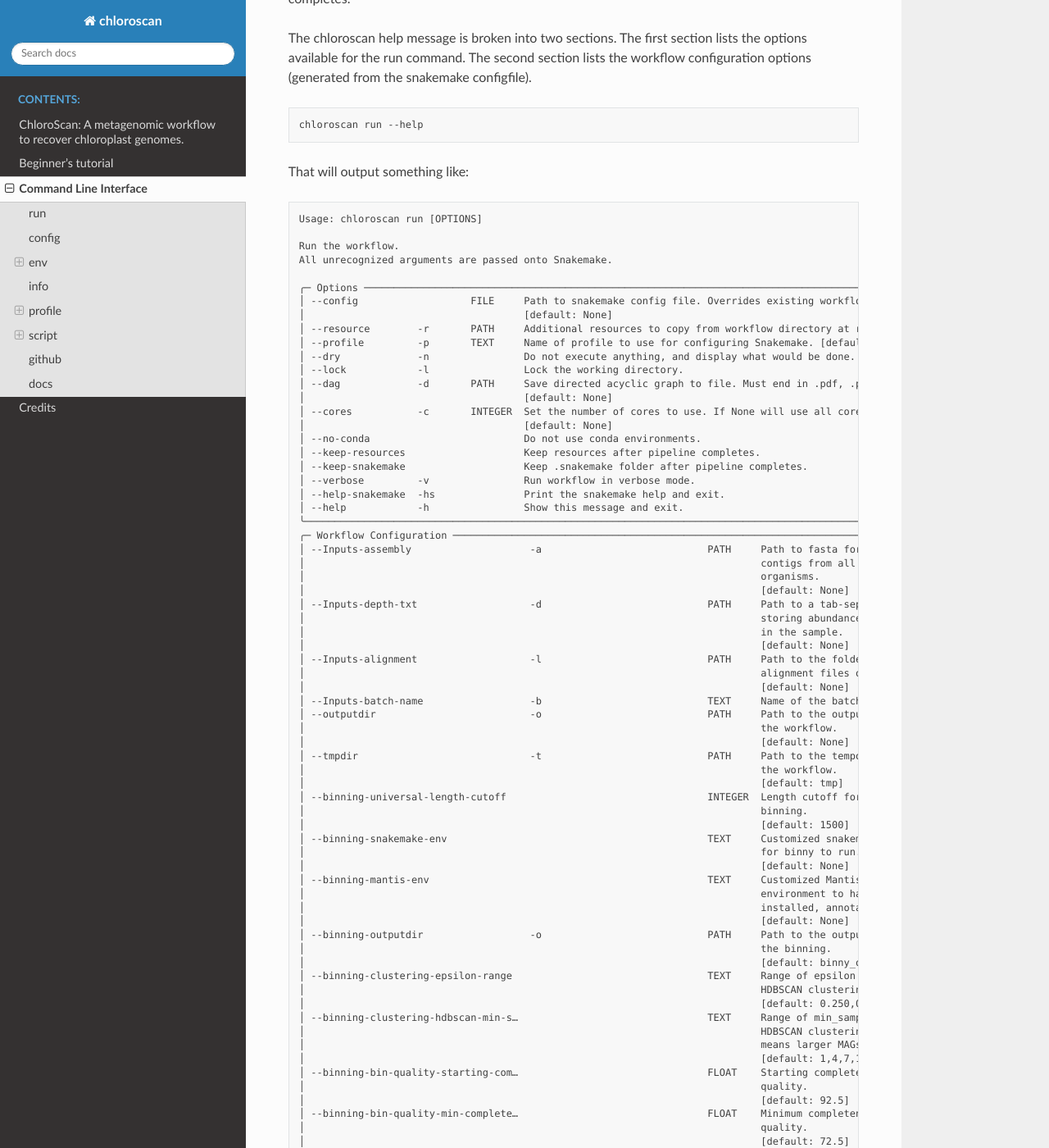
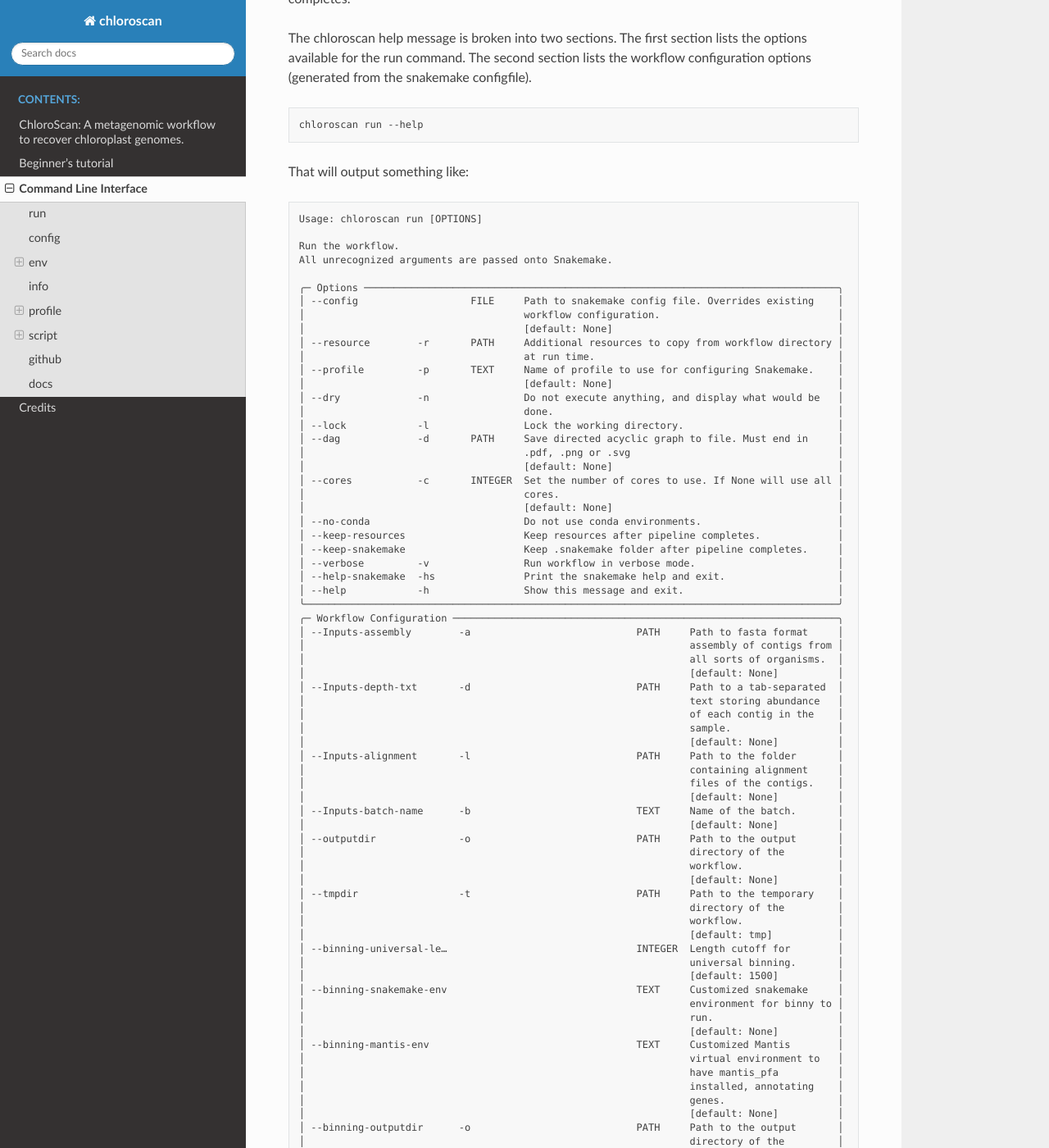
Before and after one commit to Andyargueasae/chloroscan, a Sphinx documentation site: the page built from docs/source/main/cli.rst, in a window 1280 px wide and 1400 px high, scrolled down 1585 px. Shown: the whole window at 82% size. Built offline with Sphinx 7.4.7 and the Read the Docs theme 3.1.0, drawn with Linux system fonts in a browser that asks for light colours; some of the changed text lies outside the part shown.

Commit message:
:abc: fixing spacing for help info

```diff
--- a/docs/source/main/cli.rst
+++ b/docs/source/main/cli.rst
@@ -83,96 +83,117 @@
     Run the workflow.
     All unrecognized arguments are passed onto Snakemake.
 
-    ╭─ Options ──────────────────────────────────────────────────────────────────────────────────────────────────────╮
-    │ --config                   FILE     Path to snakemake config file. Overrides existing workflow configuration.  │
-    │                                     [default: None]                                                            │
-    │ --resource        -r       PATH     Additional resources to copy from workflow directory at run time.          │
-    │ --profile         -p       TEXT     Name of profile to use for configuring Snakemake. [default: None]          │
-    │ --dry             -n                Do not execute anything, and display what would be done.                   │
-    │ --lock            -l                Lock the working directory.                                                │
-    │ --dag             -d       PATH     Save directed acyclic graph to file. Must end in .pdf, .png or .svg        │
-    │                                     [default: None]                                                            │
-    │ --cores           -c       INTEGER  Set the number of cores to use. If None will use all cores.                │
-    │                                     [default: None]                                                            │
-    │ --no-conda                          Do not use conda environments.                                             │
-    │ --keep-resources                    Keep resources after pipeline completes.                                   │
-    │ --keep-snakemake                    Keep .snakemake folder after pipeline completes.                           │
-    │ --verbose         -v                Run workflow in verbose mode.                                              │
-    │ --help-snakemake  -hs               Print the snakemake help and exit.                                         │
-    │ --help            -h                Show this message and exit.                                                │
-    ╰────────────────────────────────────────────────────────────────────────────────────────────────────────────────╯
-    ╭─ Workflow Configuration ───────────────────────────────────────────────────────────────────────────────────────╮
-    │ --Inputs-assembly                    -a                            PATH     Path to fasta format assembly of   │
-    │                                                                             contigs from all sorts of          │
-    │                                                                             organisms.                         │
-    │                                                                             [default: None]                    │
-    │ --Inputs-depth-txt                   -d                            PATH     Path to a tab-separated text       │
-    │                                                                             storing abundance of each contig   │
-    │                                                                             in the sample.                     │
-    │                                                                             [default: None]                    │
-    │ --Inputs-alignment                   -l                            PATH     Path to the folder containing      │
-    │                                                                             alignment files of the contigs.    │
-    │                                                                             [default: None]                    │
-    │ --Inputs-batch-name                  -b                            TEXT     Name of the batch. [default: None] │
-    │ --outputdir                          -o                            PATH     Path to the output directory of    │
-    │                                                                             the workflow.                      │
-    │                                                                             [default: None]                    │
-    │ --tmpdir                             -t                            PATH     Path to the temporary directory of │
-    │                                                                             the workflow.                      │
-    │                                                                             [default: tmp]                     │
-    │ --binning-universal-length-cutoff                                  INTEGER  Length cutoff for universal        │
-    │                                                                             binning.                           │
-    │                                                                             [default: 1500]                    │
-    │ --binning-snakemake-env                                            TEXT     Customized snakemake environment   │
-    │                                                                             for binny to run.                  │
-    │                                                                             [default: None]                    │
-    │ --binning-mantis-env                                               TEXT     Customized Mantis virtual          │
-    │                                                                             environment to have mantis_pfa     │
-    │                                                                             installed, annotating genes.       │
-    │                                                                             [default: None]                    │
-    │ --binning-outputdir                  -o                            PATH     Path to the output directory of    │
-    │                                                                             the binning.                       │
-    │                                                                             [default: binny_output]            │
-    │ --binning-clustering-epsilon-range                                 TEXT     Range of epsilon values for        │
-    │                                                                             HDBSCAN clustering.                │
-    │                                                                             [default: 0.250,0.000]             │
-    │ --binning-clustering-hdbscan-min-s…                                TEXT     Range of min_samples values for    │
-    │                                                                             HDBSCAN clustering, larger value   │
-    │                                                                             means larger MAGs.                 │
-    │                                                                             [default: 1,4,7,10]                │
-    │ --binning-bin-quality-starting-com…                                FLOAT    Starting completeness for bin      │
-    │                                                                             quality.                           │
-    │                                                                             [default: 92.5]                    │
-    │ --binning-bin-quality-min-complete…                                FLOAT    Minimum completeness for bin       │
-    │                                                                             quality.                           │
-    │                                                                             [default: 72.5]                    │
-    │ --binning-bin-quality-purity                                       FLOAT    Purity for bin quality.            │
-    │                                                                             [default: 95]                      │
-    │ --corgi-min-length                                                 INTEGER  Minimum length of contigs to be    │
-    │                                                                             processed by CORGI.                │
-    │                                                                             [default: 500]                     │
-    │ --corgi-save-filter                      --no-corgi-save-filter             Save the filtered contigs by CORGI │
-    │                                                                             (Note: may take long time).        │
-    │                                                                             [default: no-corgi-save-filter]    │
-    │ --corgi-batch-size                                                 INTEGER  Batch size for CORGI to process    │
-    │                                                                             contigs.                           │
-    │                                                                             [default: 1]                       │
-    │ --corgi-pthreshold                                                 FLOAT    P-value threshold for CORGI to     │
-    │                                                                             determine if the contigs category  │
-    │                                                                             is authentically plastidial or     │
-    │                                                                             something else.                    │
-    │                                                                             [default: 0.9]                     │
-    │ --cat-database                       -d                            PATH     Path to the database of            │
-    │                                                                             chloroplast genomes.               │
-    │                                                                             [default:                          │
-    │                                                                             /home/yuhtong/scratch/andy/uniref… │
-    │ --cat-taxonomy                       -t                            PATH     Path to the taxonomy of the        │
-    │                                                                             database.                          │
-    │                                                                             [default:                          │
-    │                                                                             /home/yuhtong/scratch/andy/uniref… │
-    │ --krona-env                                                        TEXT     Path to the Krona environment.     │
-    │                                                                             [default: kronatools]              │
-    ╰────────────────────────────────────────────────────────────────────────────────────────────────────────────────╯
+    ╭─ Options ────────────────────────────────────────────────────────────────────────────────╮
+    │ --config                   FILE     Path to snakemake config file. Overrides existing    │
+    │                                     workflow configuration.                              │
+    │                                     [default: None]                                      │
+    │ --resource        -r       PATH     Additional resources to copy from workflow directory │
+    │                                     at run time.                                         │
+    │ --profile         -p       TEXT     Name of profile to use for configuring Snakemake.    │
+    │                                     [default: None]                                      │
+    │ --dry             -n                Do not execute anything, and display what would be   │
+    │                                     done.                                                │
+    │ --lock            -l                Lock the working directory.                          │
+    │ --dag             -d       PATH     Save directed acyclic graph to file. Must end in     │
+    │                                     .pdf, .png or .svg                                   │
+    │                                     [default: None]                                      │
+    │ --cores           -c       INTEGER  Set the number of cores to use. If None will use all │
+    │                                     cores.                                               │
+    │                                     [default: None]                                      │
+    │ --no-conda                          Do not use conda environments.                       │
+    │ --keep-resources                    Keep resources after pipeline completes.             │
+    │ --keep-snakemake                    Keep .snakemake folder after pipeline completes.     │
+    │ --verbose         -v                Run workflow in verbose mode.                        │
+    │ --help-snakemake  -hs               Print the snakemake help and exit.                   │
+    │ --help            -h                Show this message and exit.                          │
+    ╰──────────────────────────────────────────────────────────────────────────────────────────╯
+    ╭─ Workflow Configuration ─────────────────────────────────────────────────────────────────╮
+    │ --Inputs-assembly        -a                            PATH     Path to fasta format     │
+    │                                                                 assembly of contigs from │
+    │                                                                 all sorts of organisms.  │
+    │                                                                 [default: None]          │
+    │ --Inputs-depth-txt       -d                            PATH     Path to a tab-separated  │
+    │                                                                 text storing abundance   │
+    │                                                                 of each contig in the    │
+    │                                                                 sample.                  │
+    │                                                                 [default: None]          │
+    │ --Inputs-alignment       -l                            PATH     Path to the folder       │
+    │                                                                 containing alignment     │
+    │                                                                 files of the contigs.    │
+    │                                                                 [default: None]          │
+    │ --Inputs-batch-name      -b                            TEXT     Name of the batch.       │
+    │                                                                 [default: None]          │
+    │ --outputdir              -o                            PATH     Path to the output       │
+    │                                                                 directory of the         │
+    │                                                                 workflow.                │
+    │                                                                 [default: None]          │
+    │ --tmpdir                 -t                            PATH     Path to the temporary    │
+    │                                                                 directory of the         │
+    │                                                                 workflow.                │
+    │                                                                 [default: tmp]           │
+    │ --binning-universal-le…                                INTEGER  Length cutoff for        │
+    │                                                                 universal binning.       │
+    │                                                                 [default: 1500]          │
+    │ --binning-snakemake-env                                TEXT     Customized snakemake     │
+    │                                                                 environment for binny to │
+    │                                                                 run.                     │
+    │                                                                 [default: None]          │
+    │ --binning-mantis-env                                   TEXT     Customized Mantis        │
+    │                                                                 virtual environment to   │
+    │                                                                 have mantis_pfa          │
+    │                                                                 installed, annotating    │
+    │                                                                 genes.                   │
+    │                                                                 [default: None]          │
+    │ --binning-outputdir      -o                            PATH     Path to the output       │
+    │                                                                 directory of the         │
+    │                                                                 binning.                 │
+    │                                                                 [default: binny_output]  │
+    │ --binning-clustering-e…                                TEXT     Range of epsilon values  │
+    │                                                                 for HDBSCAN clustering.  │
+    │                                                                 [default: 0.250,0.000]   │
+    │ --binning-clustering-h…                                TEXT     Range of min_samples     │
+    │                                                                 values for HDBSCAN       │
+    │                                                                 clustering, larger value │
+    │                                                                 means larger MAGs.       │
+    │                                                                 [default: 1,4,7,10]      │
+    │ --binning-bin-quality-…                                FLOAT    Starting completeness    │
+    │                                                                 for bin quality.         │
+    │                                                                 [default: 92.5]          │
+    │ --binning-bin-quality-…                                FLOAT    Minimum completeness for │
+    │                                                                 bin quality.             │
+    │                                                                 [default: 72.5]          │
+    │ --binning-bin-quality-…                                FLOAT    Purity for bin quality.  │
+    │                                                                 [default: 95]            │
+    │ --corgi-min-length                                     INTEGER  Minimum length of        │
+    │                                                                 contigs to be processed  │
+    │                                                                 by CORGI.                │
+    │                                                                 [default: 500]           │
+    │ --corgi-save-filter          --no-corgi-save-filter             Save the filtered        │
+    │                                                                 contigs by CORGI (Note:  │
+    │                                                                 may take long time).     │
+    │                                                                 [default:                │
+    │                                                                 no-corgi-save-filter]    │
+    │ --corgi-batch-size                                     INTEGER  Batch size for CORGI to  │
+    │                                                                 process contigs.         │
+    │                                                                 [default: 1]             │
+    │ --corgi-pthreshold                                     FLOAT    P-value threshold for    │
+    │                                                                 CORGI to determine if    │
+    │                                                                 the contigs category is  │
+    │                                                                 authentically plastidial │
+    │                                                                 or something else.       │
+    │                                                                 [default: 0.9]           │
+    │ --cat-database           -d                            PATH     Path to the database of  │
+    │                                                                 chloroplast genomes.     │
+    │                                                                 [default:                │
+    │                                                                 /home/yuhtong/scratch/a… │
+    │ --cat-taxonomy           -t                            PATH     Path to the taxonomy of  │
+    │                                                                 the database.            │
+    │                                                                 [default:                │
+    │                                                                 /home/yuhtong/scratch/a… │
+    │ --krona-env                                            TEXT     Path to the Krona        │
+    │                                                                 environment.             │
+    │                                                                 [default: kronatools]    │
+    ╰──────────────────────────────────────────────────────────────────────────────────────────╯
 
 config
 =========
```
Also changed, not shown: 1 other file.
